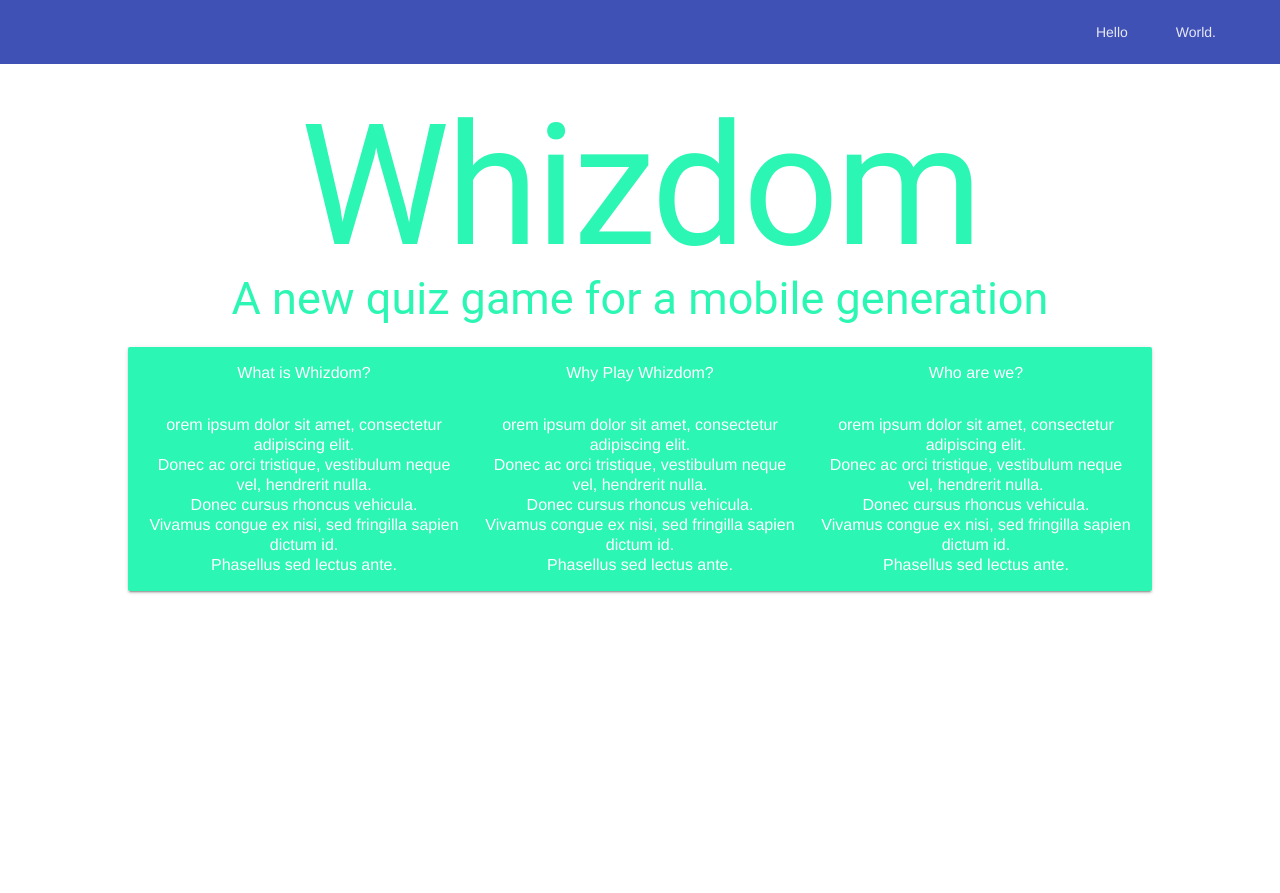
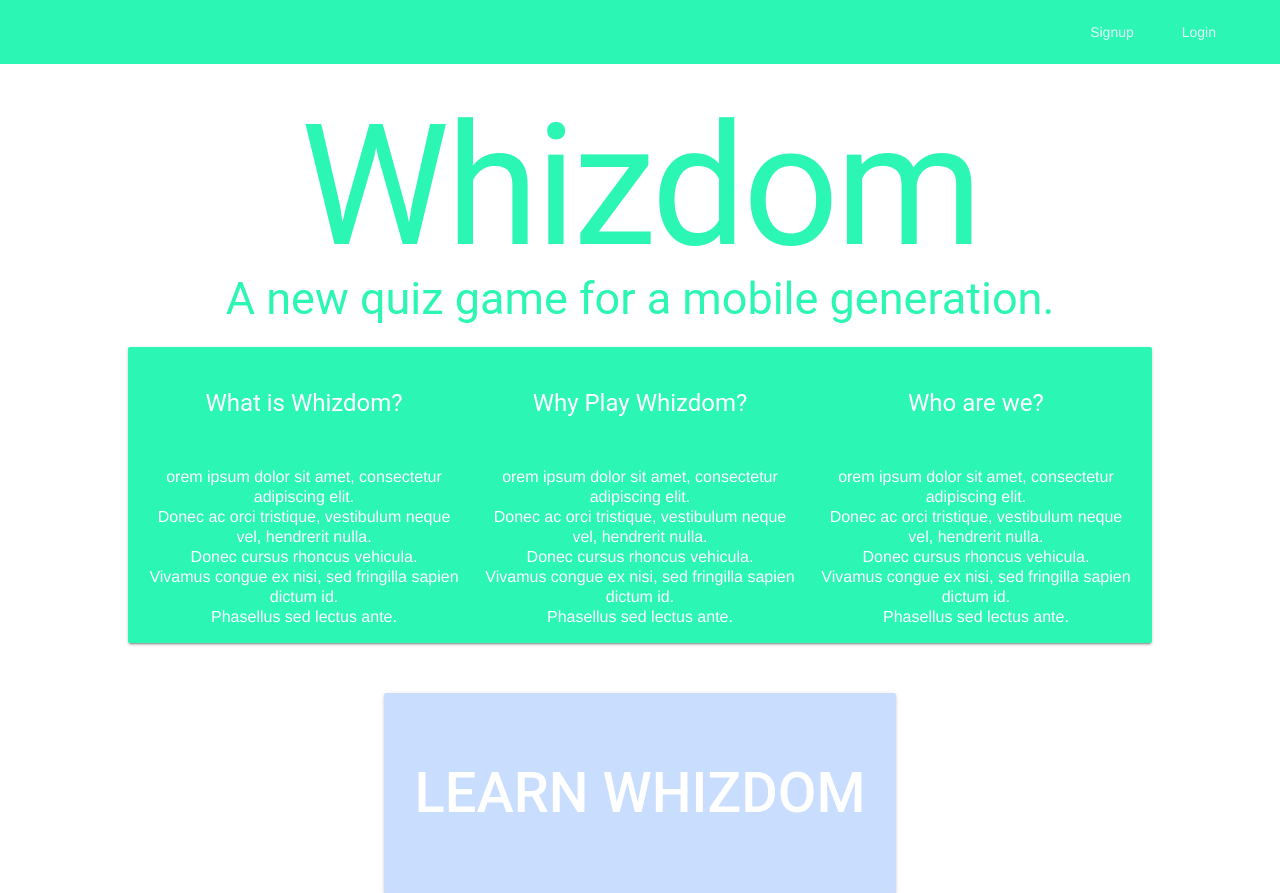
Before and after one commit to VVoruganti/PennappsXV-Project, a website: page data/index.html in a window 1280 px wide. Before the commit the page ends 800 px from the top, so only its background shows below. Drawn offline with nearby package versions, Linux system fonts and the light colour scheme.

Commit message:
UI for Main Page Complete

```diff
--- a/data/index.html
+++ b/data/index.html
@@ -1,52 +1,57 @@
+<!DOCTYPE html>
 <html>
     <head>
-        <script src="https://ajax.googleapis.com/ajax/libs/jquery/3.1.1/jquery.min.js"></script>
-        <script src="script.js"/></script>
-        <link rel="stylesheet" href="https://fonts.googleapis.com/icon?family=Material+Icons">
-        <link rel="stylesheet" href="https://code.getmdl.io/1.3.0/material.indigo-pink.min.css">
-        <script defer src="https://code.getmdl.io/1.3.0/material.min.js"></script>
-        <link rel="stylesheet" href="style.css">
+
+      <link rel="stylesheet" href="https://fonts.googleapis.com/icon?family=Material+Icons">
+      <link rel="stylesheet" href="https://code.getmdl.io/1.3.0/material.teal-green.min.css" />
+      <script defer src="https://code.getmdl.io/1.3.0/material.min.js"></script>
+      <link rel="stylesheet" href="style.css">
+
+
+      <meta name="viewport" content="width=device-width, initial-scale=1.0">
+      <title>Whizdom</title>
+<!--  -->
     </head>
     <body>
 
 <!--Navbar Beginning-->
 <div class="mdl-layout mdl-js-layout">
   <header class="mdl-layout__header mdl-layout__header--scroll">
-    <img class="mdl-layout-icon"></img>
+    <img class="mdl-layout-icon" src="Favicon_III.png"></img>
     <div class="mdl-layout__header-row">
       <div class="mdl-layout-spacer"></div>
-      <nav class="mdl-navigation">
-        <a class="mdl-navigation__link" href="#">Hello</a>
-        <a class="mdl-navigation__link" href="#">World.</a>
+      <nav class="mdl-navigation ">
+        <a class="mdl-navigation__link" href="#">Signup</a>
+        <a class="mdl-navigation__link" href="https://www.google.com" target=_blank>Login</a>
       </nav>
     </div>
   </header>
   <div class="mdl-layout__drawer">
     <span class="mdl-layout__title">Material Design Lite</span>
     <nav class="mdl-navigation">
-      <a class="mdl-navigation__link" href="#">Hello</a>
-      <a class="mdl-navigation__link" href="#">World.</a>
-      <a class="mdl-navigation__link" href="#">How</a>
-      <a class="mdl-navigation__link" href="#">Are</a>
-      <a class="mdl-navigation__link" href="#">You?</a>
+      <a class="mdl-navigation__link" href="#">Join Existing Game</a>
+      <a class="mdl-navigation__link" href="#">Create New Game</a>
+      <a class="mdl-navigation__link" href="#">Creat New Question Set </a>
+      <a class="mdl-navigation__link" href="#">Browse Question Set</a>
+      <a class="mdl-navigation__link" href="#">My Profile</a>
     </nav>
   </div>
   <main class="mdl-layout__content"></main>
 </div>
 
 <!--Navbar Ends -->
-<div class="body">
+<section class="content">
         <h1>Whizdom</h1>
-        <h2>A new quiz game for a mobile generation</h2>
+        <h2>A new quiz game for a mobile generation.</h2>
         <div class="mdl-card mdl-shadow--2dp">
           <div class="mdl-card_title">
               <div class="mdl-grid">
-                <div class="mdl-cell mdl-cell--col3">What is Whizdom?</div>
-                <div class="mdl-cell mdl-cell--col3">Why Play Whizdom?</div>
-                <div class="mdl-cell mdl-cell--col3">Who are we?</div>
+                <div class="mdl-cell mdl-cell--col3"><h4>What is Whizdom?</h4></div>
+                <div class="mdl-cell mdl-cell--col3"><h4>Why Play Whizdom?</h4></div>
+                <div class="mdl-cell mdl-cell--col3"><h4>Who are we?</h4></div>
               </div>
           </div>
-          <div class="mdl-card_suuporting-text">
+          <div class="mdl-card_supporting-text">
               <div class="mdl-grid">
                 <div class="mdl-cell mdl-cell--col3">orem ipsum dolor sit amet, consectetur adipiscing elit.<br>
                   Donec ac orci tristique, vestibulum neque vel, hendrerit nulla.<br>
@@ -66,41 +71,13 @@
               </div>
           </div>
         </div>
+</section>
+
+<!-- Accent-colored raised button with ripple -->
+<button id="test"class="mdl-button mdl-js-button mdl-button--raised mdl-js-ripple-effect mdl-button--accent">
+    Learn Whizdom
+</button>
 
 
-</div>
-
-
-      <!--  <table  class="mdl-data-table mdl-shadow--2dp">
-          <thead>
-            <tr>
-              <th class="mdl-data-table__cell--non-numeric">
-                What is Whizdom?
-              <th >
-                Why Play Whizdom?
-                <th>
-                Who are we?
-            </tr>
-          </thead>
-          <tbody>
-            <tr>
-              <td>Lorem ipsum dolor sit amet, consectetur adipiscing elit.<br>
-                Donec ac orci tristique, vestibulum neque vel, hendrerit nulla.<br>
-                Donec cursus rhoncus vehicula.<br>
-                Vivamus congue ex nisi, sed fringilla sapien dictum id.<br>
-                Phasellus sed lectus ante.</th>
-              <td>Lorem ipsum dolor sit amet, consectetur adipiscing elit.<br>
-                Donec ac orci tristique, vestibulum neque vel, hendrerit nulla.<br>
-                Donec cursus rhoncus vehicula.<br>
-                Vivamus congue ex nisi, sed fringilla sapien dictum id.<br>
-                Phasellus sed lectus ante. </th>
-              <td>Lorem ipsum dolor sit amet, consectetur adipiscing elit.<br>
-                Donec ac orci tristique, vestibulum neque vel, hendrerit nulla.<br>
-                Donec cursus rhoncus vehicula.<br>
-                Vivamus congue ex nisi, sed fringilla sapien dictum id.<br>
-                Phasellus sed lectus ante.</th>
-              </tr>
-          </tbody>
-        </table> -->
     </body>
 </html>
--- a/data/style.css
+++ b/data/style.css
@@ -11,12 +11,6 @@ h2 {
   margin-top:-50px;
 }
 
-.mdl-data-table{
-  height:100px;
-  background-color:#2cf6b3;
-  margin:auto;
-}
-
 .mdl-card {
   background-color:#2cf6b3;
   margin:auto;
@@ -25,10 +19,30 @@ h2 {
   text-align:center;
 }
 
-.body {
+.content {
   padding-top:50px;
 }
 
-.mdl-layout__drawer {
-  padding:top:auto;
+header {
+  background-color:#2cf6b3 !important;
 }
+
+
+#test {
+
+display:block !important;
+width: 40%;
+vertical-align: middle;
+height:200px;
+margin:auto !important;
+color:white;
+background-color:#c9ddff !important;
+margin-top:50px !important;
+font-size:4em;
+}
+
+#test:hover {
+
+background-color:black !important;
+
+}
```
Also changed, not shown: data/Favicon III.png (added).
